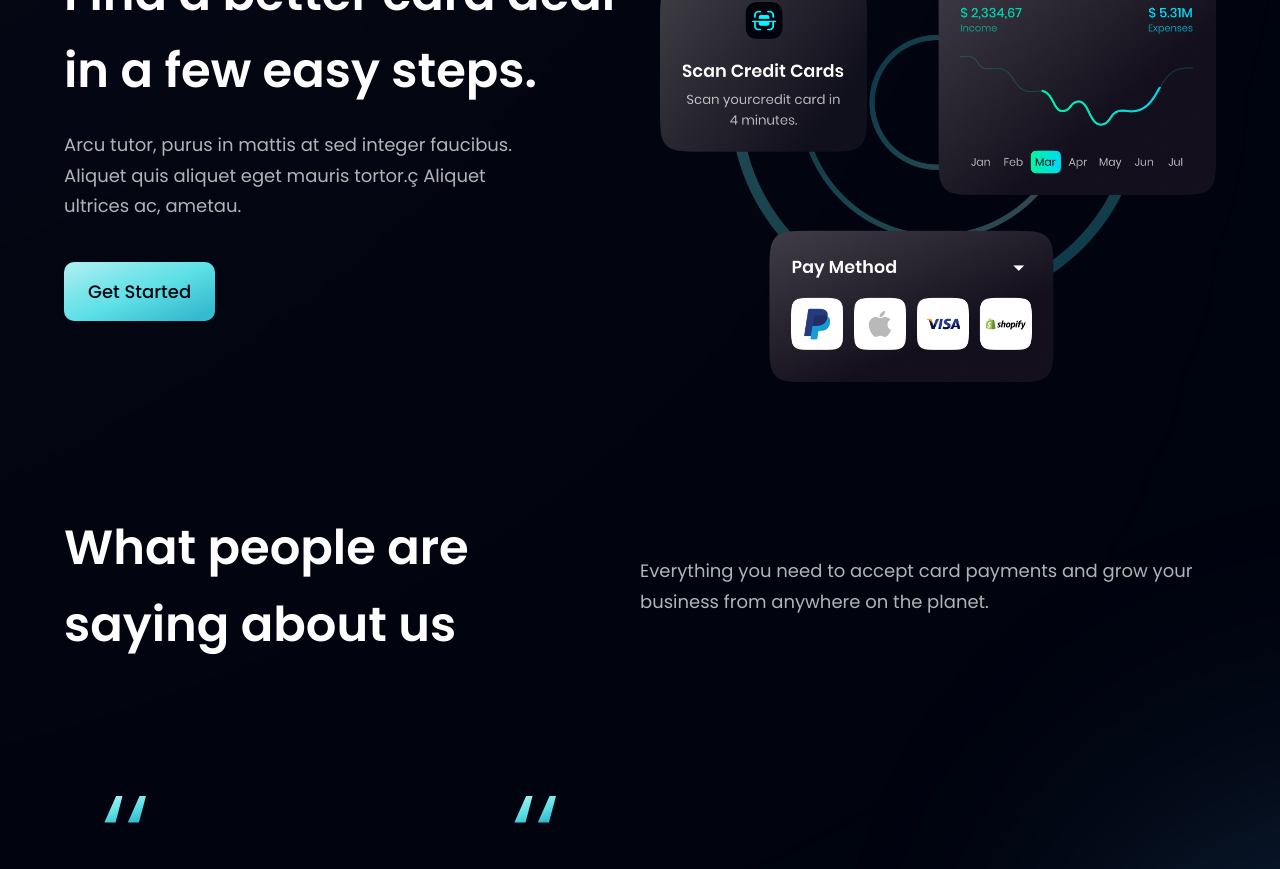
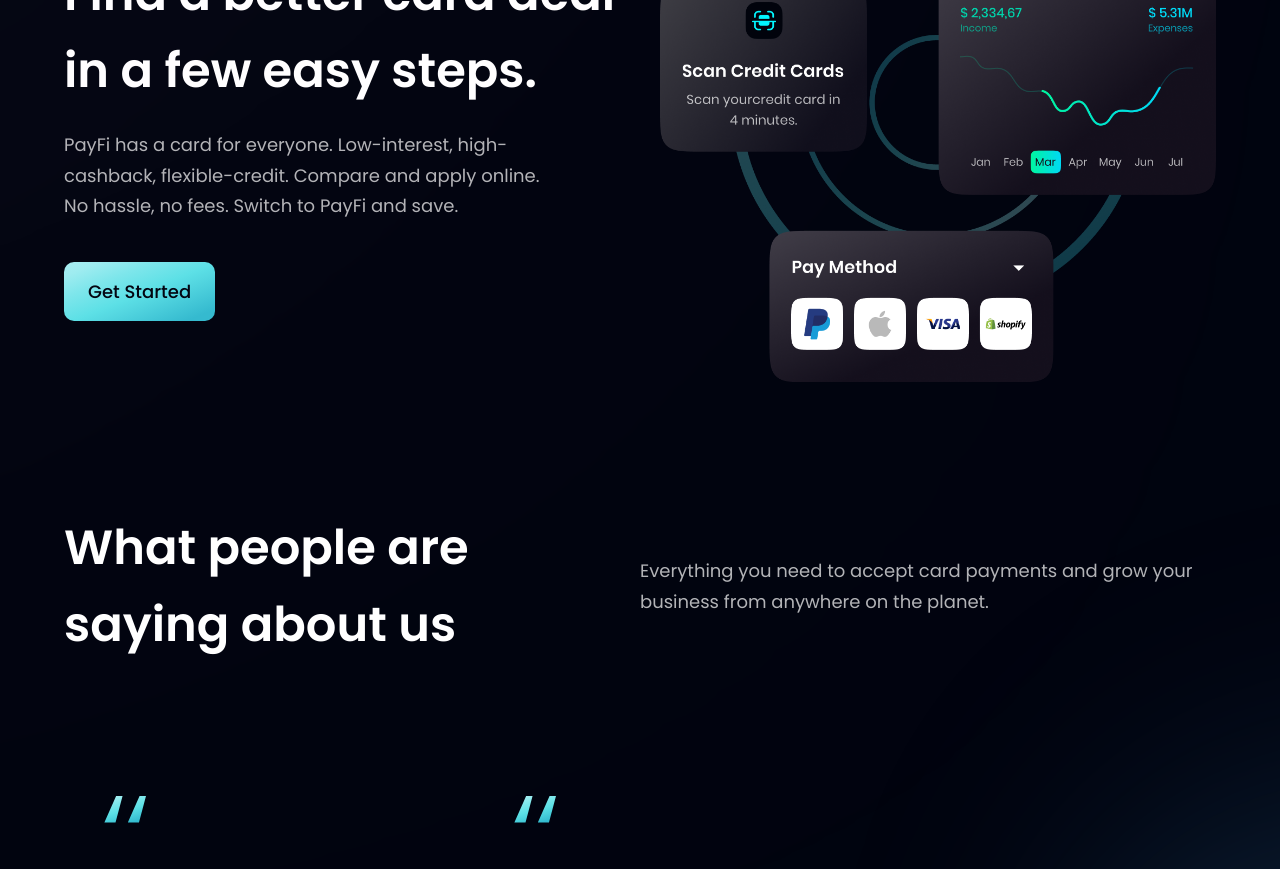
Before and after one commit to codedbyshaun/FinTech-React, a React (Vite) app in the folder modern_fintech_app/: page / in a window 1280 px wide. Shown: the part 2420-3289 px from the top of the page. Built offline with nearby package versions, Linux system fonts and the light colour scheme.

Commit message:
Update CardDeal.jsx
Reword text.

```diff
--- a/modern_fintech_app/src/components/CardDeal.jsx
+++ b/modern_fintech_app/src/components/CardDeal.jsx
@@ -7,8 +7,8 @@ const CardDeal = () => (
     <div className={layout.sectionInfo}>
       <h2 className={styles.heading2}>Find a better card deal
         <br className="sm:block hidden" /> in a few easy steps.</h2>
-      <p className={`${styles.paragraph} max-w-[480px] mt-5`}> Arcu tutor, purus in mattis at sed integer faucibus.
-        Aliquet quis aliquet eget mauris tortor.ç Aliquet ultrices ac, ametau.</p>
+      <p className={`${styles.paragraph} max-w-[480px] mt-5`}> PayFi has a card for everyone. Low-interest,
+      high-cashback, flexible-credit. Compare and apply online. No hassle, no fees. Switch to PayFi and save.</p>
 
       <Button styles="mt-10" />
     </div>
```
